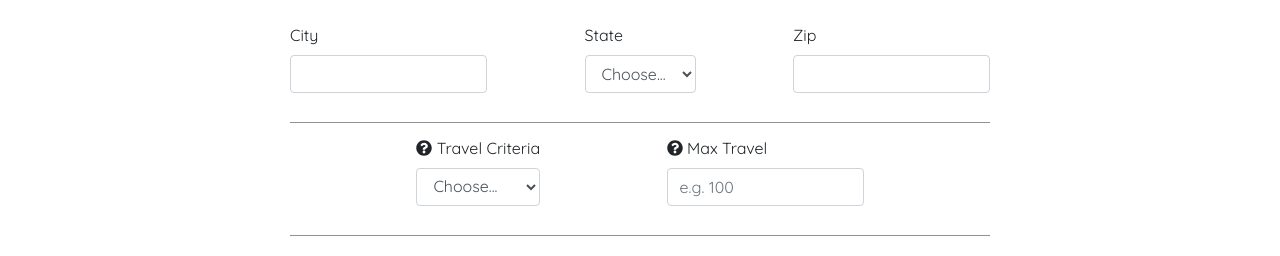
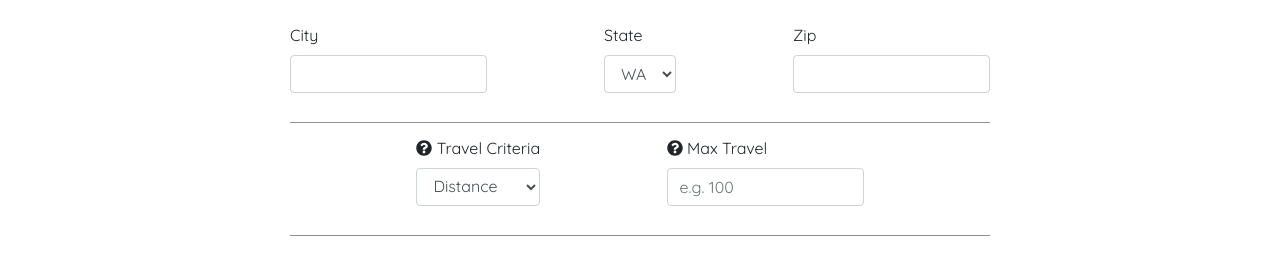
Before and after one commit to BergC/snowbound, a React (Create React App) app in the folder react-ui/: page / in a window 1280 px wide. Shown: the part 814-1070 px from the top of the page. Built offline with nearby package versions, Linux system fonts and the light colour scheme.

Commit message:
updated form selectors

```diff
--- a/react-ui/src/components/SearchForm.js
+++ b/react-ui/src/components/SearchForm.js
@@ -18,6 +18,7 @@ import { faQuestionCircle } from '@fortawesome/free-solid-svg-icons';
 import { searchMountains } from '../actions/search';
 
 const SearchForm = ({ loading, searchMountains }) => {
+    // State used for search query.
     const [formData, setFormData] = useState({
         address: {
             street: '',
@@ -83,7 +84,8 @@ const SearchForm = ({ loading, searchMountains }) => {
                             overlay={
                                 <Tooltip className='search-form__tooltip'>
                                     Input the address that you'll be travelling
-                                    to the mountains from.
+                                    to the mountains from. Currently only
+                                    available in Western Washington.
                                 </Tooltip>
                             }
                         >
@@ -119,7 +121,6 @@ const SearchForm = ({ loading, searchMountains }) => {
                                 name='address_state'
                                 required={true}
                             >
-                                <option>Choose...</option>
                                 <option>WA</option>
                             </Form.Control>
                         </Form.Group>
@@ -158,7 +159,6 @@ const SearchForm = ({ loading, searchMountains }) => {
                                 required={true}
                                 value={filterBy}
                             >
-                                <option>Choose...</option>
                                 <option>Distance</option>
                             </Form.Control>
                         </Form.Group>
```
